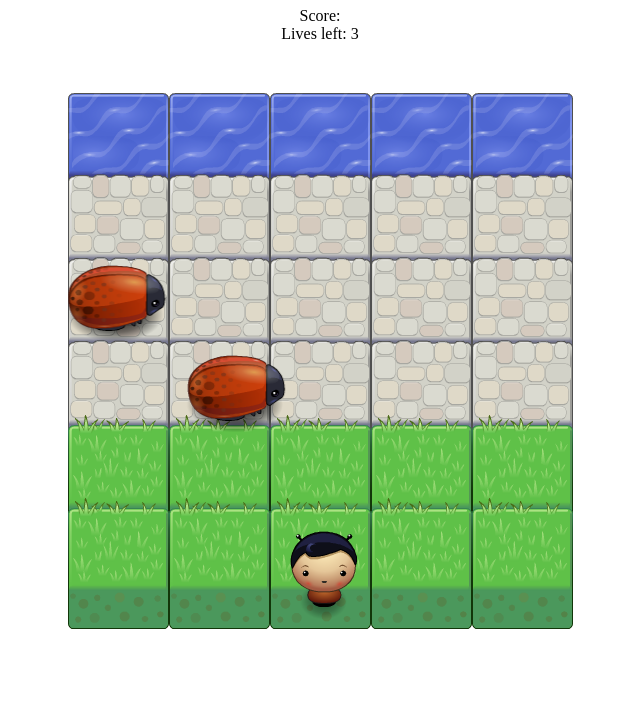
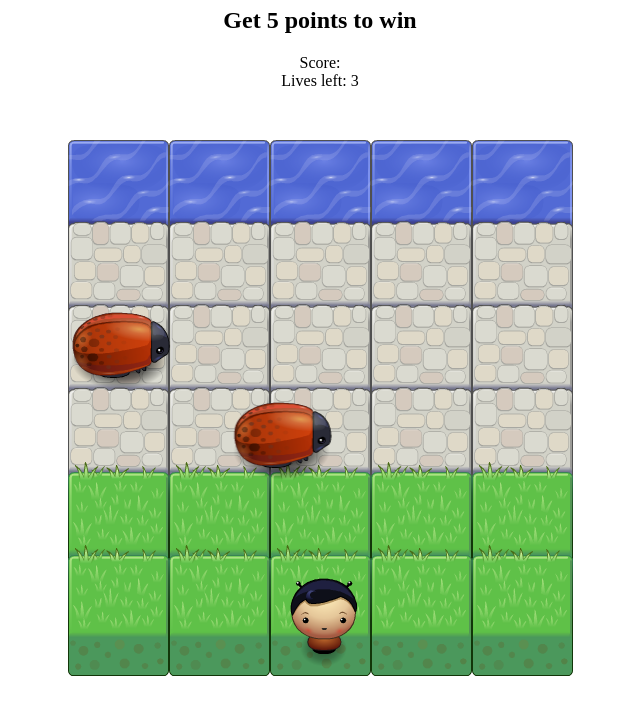
Before and after one commit to abs90/Arcade-Game-Udacity-FEND-Project3, a plain HTML site: page index.html in a window 1280 px wide. Shown: the part 73-800 px from the top of the page, without its empty margins (320-960 px from the left). Drawn offline with Linux system fonts and the light colour scheme.

Commit message:
Increased enemy speed
Increased speed in line 39 in app.js

Plus added header in index.html

```diff
--- a/index.html
+++ b/index.html
@@ -21,7 +21,7 @@
 </div>
 </div> -->
 
-<!-- <h2>Get 5 points to win</h2> -->
+<h2>Get 5 points to win</h2>
 
 <div class="playerScore">
   Score:
--- a/js/app.js
+++ b/js/app.js
@@ -36,7 +36,7 @@ Enemy.prototype.update = function(dt) {
   //restart enemy movement once player is in water
   if (this.x >= 550) {
     this.x = -150;
-    this.movement = 150 + Math.floor(Math.random() * 750);
+    this.movement = 150 + Math.floor(Math.random() * 800);
   }
   //Calls the checkCollissions method which simulates if player gets hit by enemies
   this.checkCollisions();
```
